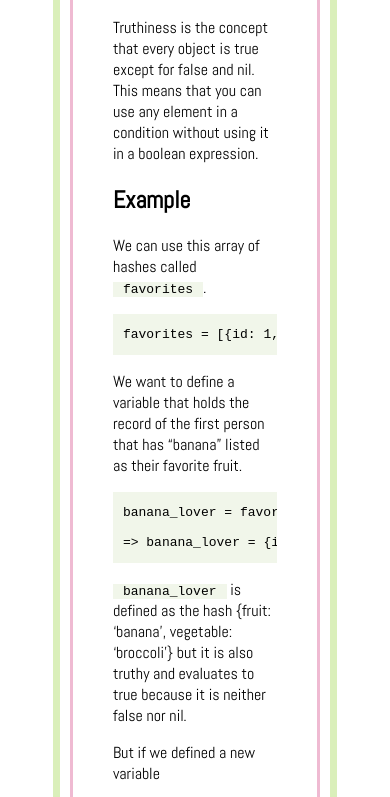
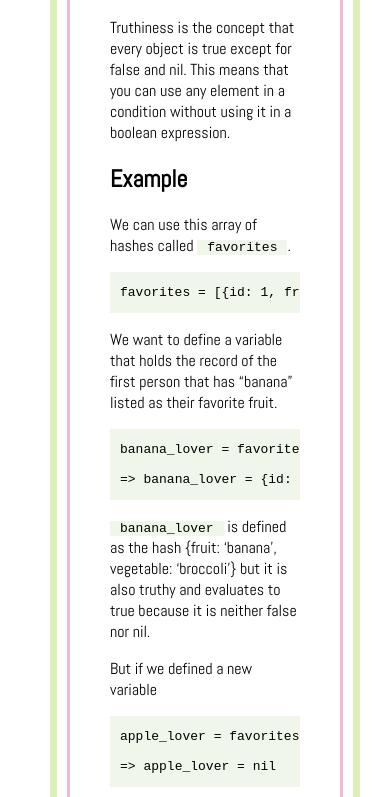
Before and after one commit to alexandraborge/alexandraborge.github.io, a plain HTML site: page _site/blog_posts/truthiness.html in a window 390 px wide. Shown: the part 254-1051 px from the top of the page. Drawn offline with Linux system fonts and the light colour scheme.

Commit message:
Update the excerpt

```diff
--- a/_sass/main.scss
+++ b/_sass/main.scss
@@ -81,9 +81,8 @@ body {
   border: 7px solid #DAEFBA;
   border-radius: 50px;
   padding: 10px;
-  margin-top: 30px;
-  margin-left: 18%;
-  margin-right: 18%;
+  width: 60%;
+  margin: 30px auto;
 
   .highlighter-rouge {
       overflow: scroll;
@@ -112,7 +111,6 @@ body {
 
 @media only screen and (max-width: 768px) {
   .post-page {
-    margin-left: 1%;
-    margin-right: 1%;
+    width: 95%;
   }
 }
```
Also changed, not shown: _site/index.html (+2 -2 lines), _site/assets/css/styles.css, 1 other file.
